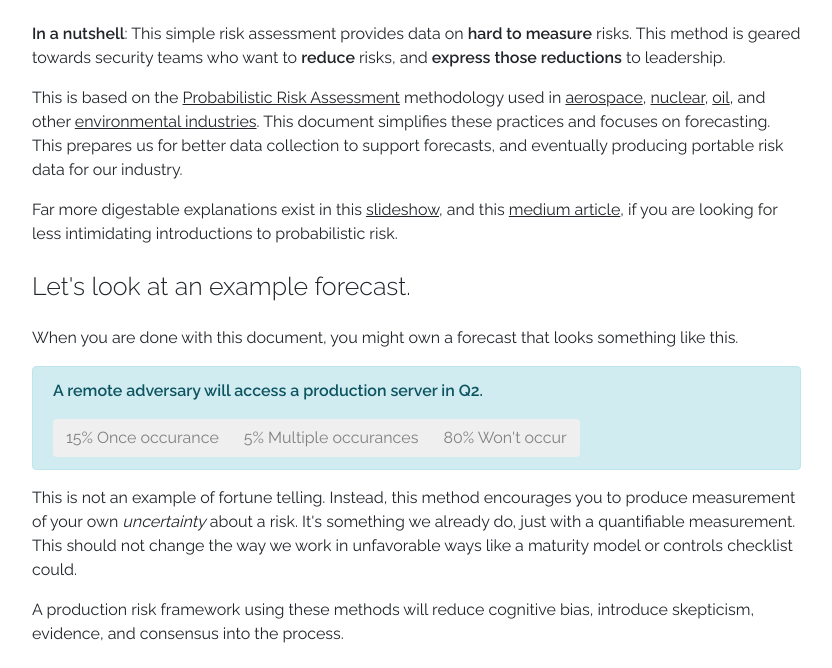
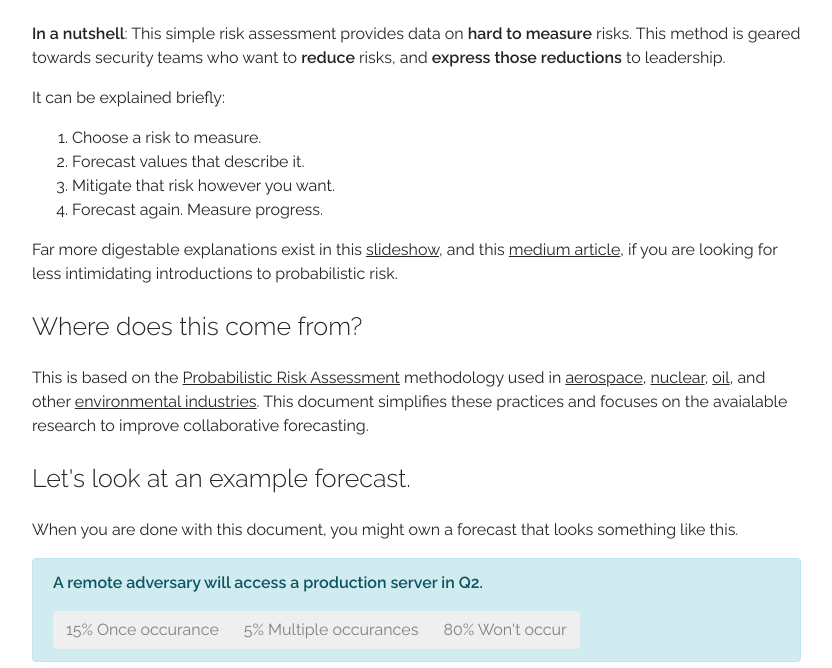
Before and after one commit to magoo/simple-risk-analysis, a plain HTML site: page index.html in a window 1280 px wide. Shown: the part 116-784 px from the top of the page, without its empty margins (223-1055 px from the left). Drawn offline with nearby package versions, Linux system fonts and the light colour scheme.

Commit message:
Simplifying Intro

```diff
--- a/index.html
+++ b/index.html
@@ -37,8 +37,20 @@
           <h2 style="text-align: center;">A quantitative, probabilistic risk management method</h2>
             <p> <strong>In a nutshell</strong>: This simple risk assessment provides data on <b>hard to measure</b> risks. This method is geared towards security teams who want to <strong>reduce</strong> risks, and <strong>express those reductions</strong> to leadership.</p>
 
-            <p>This is based on the <a href="">Probabilistic Risk Assessment</a> methodology used in <a href="https://ntrs.nasa.gov/archive/nasa/casi.ntrs.nasa.gov/20120001369.pdf">aerospace</a>, <a href="https://www.nrc.gov/about-nrc/regulatory/risk-informed/pra.html">nuclear</a>, <a href="https://www.bsee.gov/sites/bsee.gov/files/interagency-agreements-mous-moas//nasa-bsee-iaa-1-28-16.pdf">oil</a>, and other <a href="https://www.epa.gov/risk/policy-use-probabilistic-analysis-risk-assessment-epa">environmental industries</a>. This document simplifies these practices and focuses on forecasting. This prepares us for better data collection to support forecasts, and eventually producing portable risk data for our industry.</p>
+            <p>It can be explained briefly:</p>
+            <ol>
+              <li>Choose a risk to measure.</li>
+              <li>Forecast values that describe it.</li>
+              <li>Mitigate that risk however you want.</li>
+              <li>Forecast again. Measure progress.</li>
+            </ol>
+
             <p>Far more digestable explanations exist in this <a href="https://magoo.github.io/Risk-Forecasting/">slideshow</a>, and this <a href="https://medium.com/starting-up-security/killing-chicken-little-measure-and-eliminate-risk-through-forecasting-ecdf4c7e9575">medium article</a>, if you are looking for less intimidating introductions to probabilistic risk.</p>
+
+          <h3>Where does this come from?</h3>
+
+            <p>This is based on the <a href="https://en.wikipedia.org/wiki/Probabilistic_risk_assessment">Probabilistic Risk Assessment</a> methodology used in <a href="https://ntrs.nasa.gov/archive/nasa/casi.ntrs.nasa.gov/20120001369.pdf">aerospace</a>, <a href="https://www.nrc.gov/about-nrc/regulatory/risk-informed/pra.html">nuclear</a>, <a href="https://www.bsee.gov/sites/bsee.gov/files/interagency-agreements-mous-moas//nasa-bsee-iaa-1-28-16.pdf">oil</a>, and other <a href="https://www.epa.gov/risk/policy-use-probabilistic-analysis-risk-assessment-epa">environmental industries</a>. This document simplifies these practices and focuses on the avaialable research to improve collaborative forecasting.</p>
+
           <h3>Let's look at an example forecast.</h3>
             <p> When you are done with this document, you might own a forecast that looks something like this.</p>
             <div class="alert alert-info" role="alert">
```
